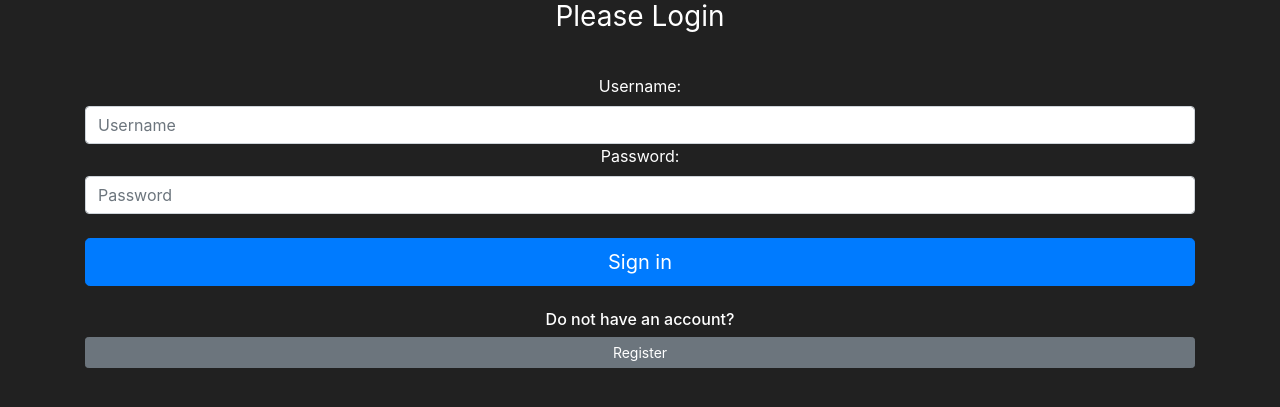
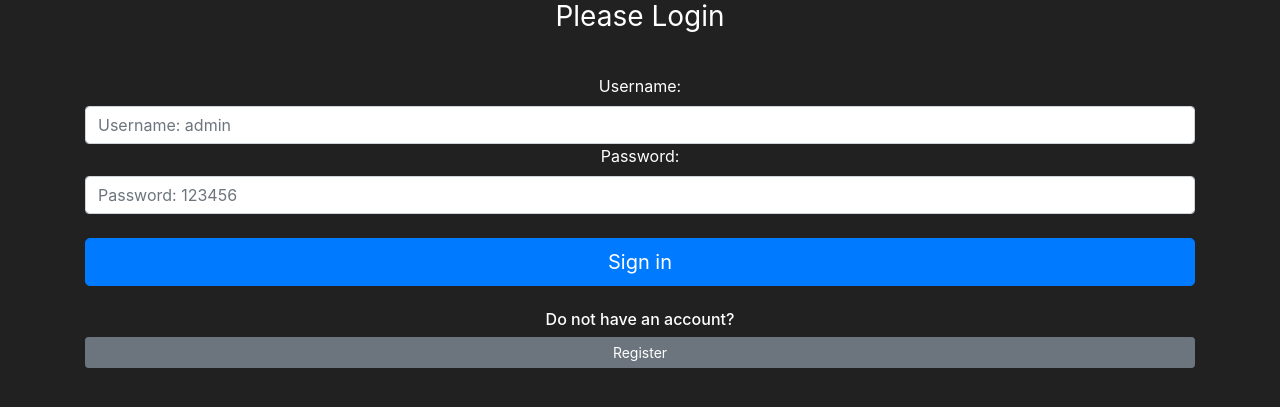
Before and after one commit to Hello-CS/python-flask-market, a Flask app: page /login in a window 1280 px wide. Shown: the part 56-463 px from the top of the page. Run offline with Flask 2, Linux system fonts and the light colour scheme; some libraries are stand-ins or nearby versions.

Commit message:
Editing database

```diff
--- a/market/templates/login.html
+++ b/market/templates/login.html
@@ -11,9 +11,9 @@
             <br>
             {{ form.hidden_tag()}}
             {{ form.username.label()}}
-            {{ form.username(class="form-control", placeholder="Username") }}
+            {{ form.username(class="form-control", placeholder="Username: admin") }}
             {{ form.password.label()}}
-            {{ form.password(class="form-control", placeholder="Password")}}
+            {{ form.password(class="form-control", placeholder="Password: 123456")}}
 
             <br>
             {{ form.submit(class="btn btn-lg btn-block btn-primary")}}
```
Also changed, not shown: market/market.db.
